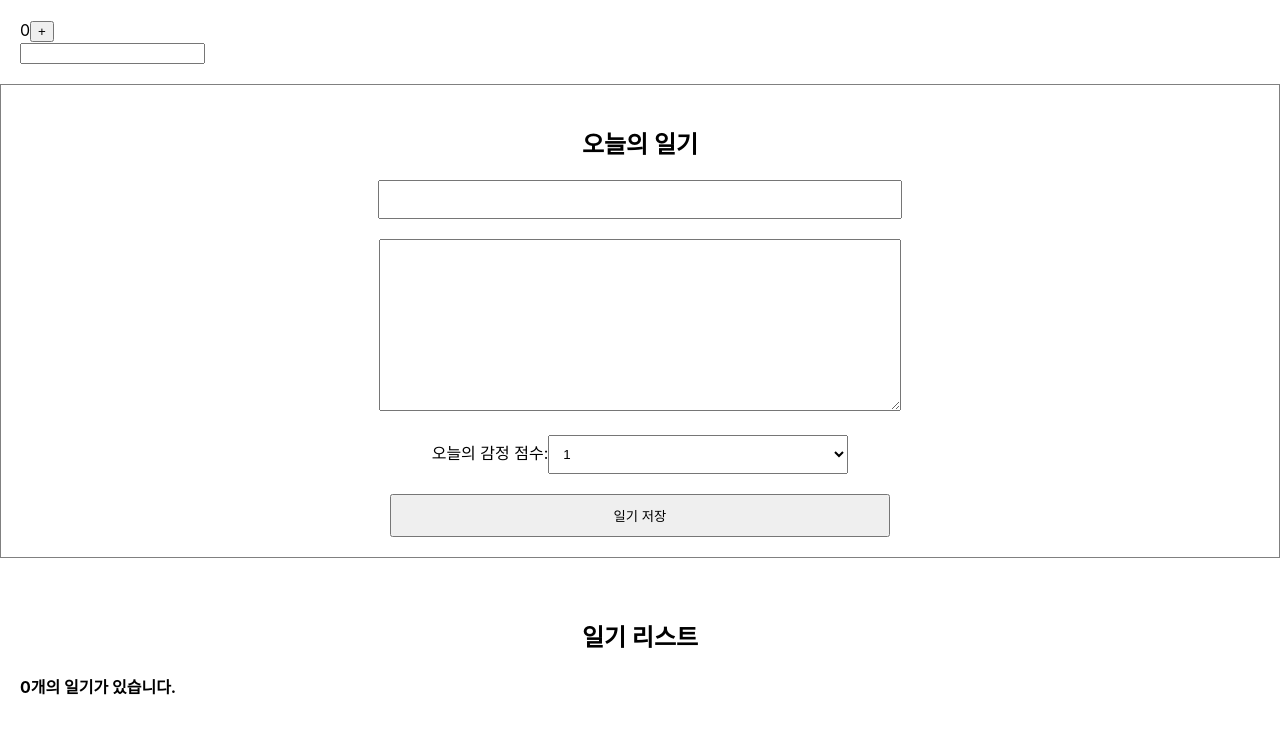
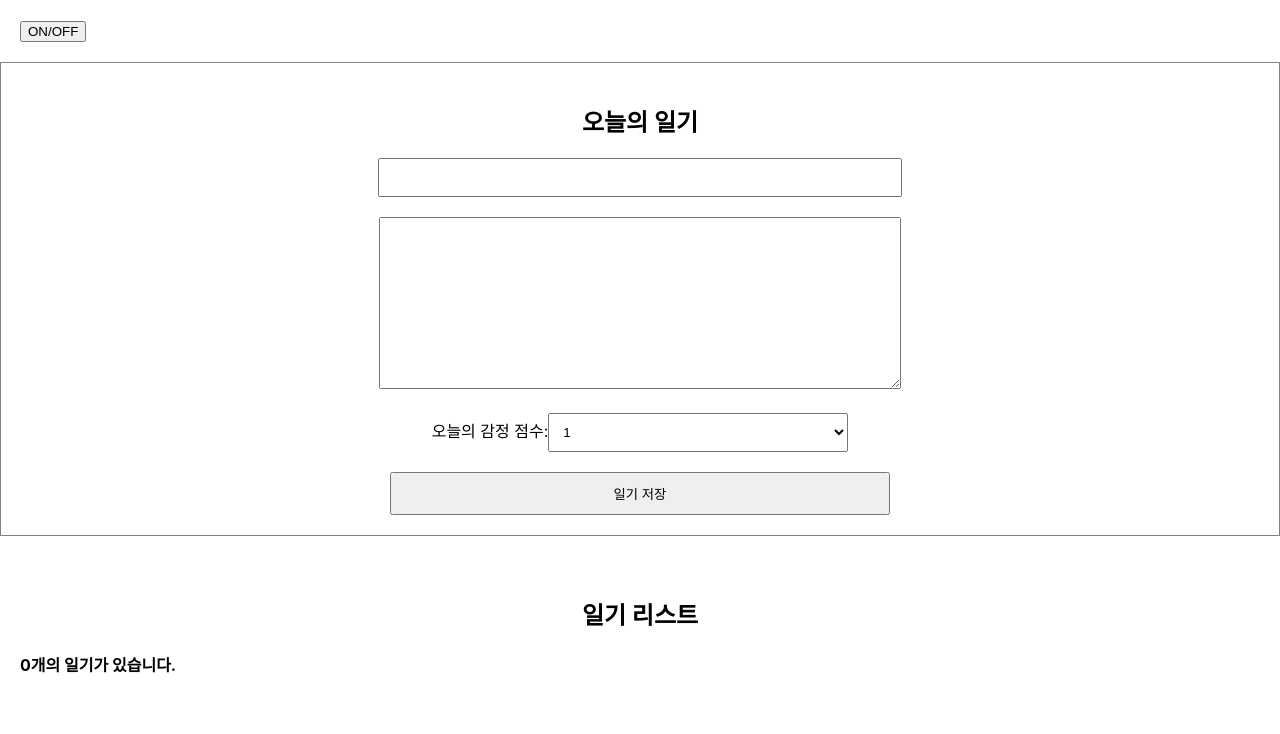
Before and after one commit to HYHYJ/simplediary, a React (Create React App) app: page / in a window 1280 px wide. Shown: the top 734 px of the page. Built offline with nearby package versions, Linux system fonts and the light colour scheme.

Commit message:
useEffect, Unmout 학습!!

```diff
--- a/src/Lifecycle.js
+++ b/src/Lifecycle.js
@@ -1,40 +1,25 @@
 import React, { useEffect, useState } from "react";
 
-function Lifecycle() {
-  const [count, setCount] = useState(0);
-  const [text, setText] = useState("");
-  //useEffect 값만 감지해서 그값이 변화하는 순간에만 callback함수를 수행
-  //진짜 마운트될때만 수행
+const UnmountTest = () => {
   useEffect(() => {
     console.log("mount!");
-  }, []); //[]는 컴포넌트가 마운트될때만 리렌더된다. count가 증가되도 콘솔이 안뜸
 
-  //컴포넌트가 업데이트 될때면 맨마지막에 [] 넣지 않는다.
-  useEffect(() => {
-    console.log("update!");
-  });
-  //count가 변경되는 시점에 업데이트된다.
-  useEffect(() => {
-    console.log(`count is update: ${count}`);
-    if (count > 5) {
-      alert("count가 5를 넘었습니다 따라서 1로 초기합니다.");
-      setCount(1);
-    }
-  }, [count]);
-  //text가 변경되는 시점에 업데이트된다.
-  useEffect(() => {
-    console.log(`text is update: ${text}`);
-  }, [text]);
+    return () => {
+      // Unmount 시점에 실행되게 됨
+      console.log("Unmount!");
+    };
+  }, []);
+
+  return <div>Unmount Testing Component</div>;
+};
+
+function Lifecycle() {
+  const [isVisible, setIsVisible] = useState(false);
+  const toggle = () => setIsVisible(!isVisible);
   return (
     <div style={{ padding: 20 }}>
-      <div>
-        {count}
-
-        <button onClick={() => setCount(count + 1)}>+</button>
-      </div>
-      <div>
-        <input value={text} onChange={(e) => setText(e.target.value)} />
-      </div>
+      <button onClick={toggle}>ON/OFF</button>
+      {isVisible && <UnmountTest />}
     </div>
   );
 }
```
